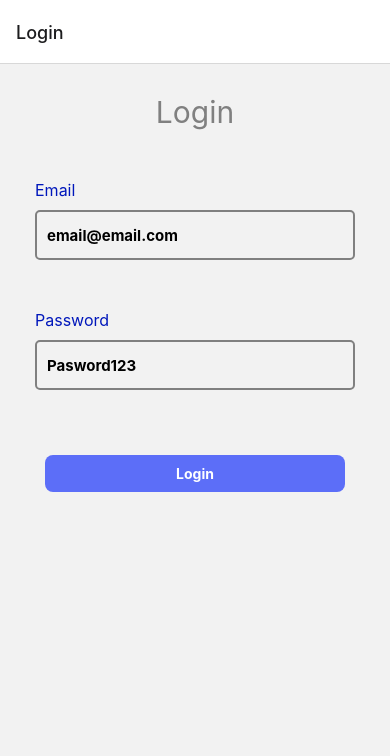
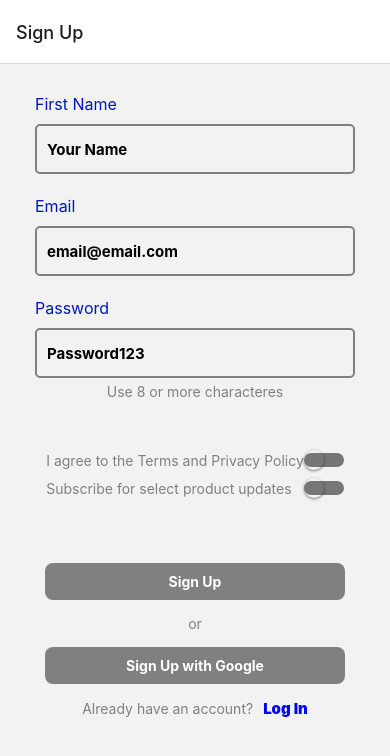
Before and after one commit to BrightCoders-Institute/s4a1-reservaci-n-de-vuelos-s4a1-reservacion-de-vuelos-team-5, a React Native app: screen / in a window 390 px wide. Shown: the top 756 px of the page. Built offline with nearby package versions, Linux system fonts and the light colour scheme.

Commit message:
Login works now (insert carlos@gmail.com and Pass1234), SignUp screen redirect you to login, LogIn screen redirect you to home when logged

```diff
--- a/src/components/LoginButton.tsx
+++ b/src/components/LoginButton.tsx
@@ -1,22 +1,12 @@
-
-import {useNavigation} from '@react-navigation/native';
-import { StyleSheet, Text, View,TouchableOpacity } from 'react-native';
+import {StyleSheet, Text, View, TouchableOpacity} from 'react-native';
 import React from 'react';
-import { getAuth, signInWithEmailAndPassword } from "firebase/auth";
-import { getFirestore, doc, setDoc  } from 'firebase/firestore';
-
-
 
 interface LoginButtonProps {
   press: () => void;
 }
-const LoginButton : React.FC<LoginButtonProps> = ({press}) => {
-    const navegation = useNavigation();
-
+const LoginButton: React.FC<LoginButtonProps> = ({press}) => {
   return (
-        <TouchableOpacity
-          style={styles.Button}
-          onPress={press}>
+    <TouchableOpacity style={styles.Button} onPress={press}>
       <View style={[styles.containerButton]}>
         <Text style={styles.Btn_txt}>Login</Text>
       </View>
@@ -50,4 +40,4 @@ const LoginButton : React.FC<LoginButtonProps> = ({press}) => {
   },
 });
 
-export default LoginButton
+export default LoginButton;
--- a/src/navigate/Mainstack.tsx
+++ b/src/navigate/Mainstack.tsx
@@ -11,20 +11,42 @@ import HowManyScreen from '../screens/flight_log_screens/4_HowManyScreen';
 import FinalRegister from '../screens/flight_log_screens/5_FinalRegister';
 
 const Stack = createNativeStackNavigator();
-// options={{title: ''}}
-// options={{headerShown: false}}
 function MyStack() {
   return (
-    <Stack.Navigator initialRouteName='Login'>
-      <Stack.Screen name="SignUp" component={SignUp} options={{title: 'Sign Up'}}/>
-      <Stack.Screen name="Home" component={Home} options={{title: 'Home'}}/>
-      <Stack.Screen name="Login" component={Login} options={{title: 'Login'}}/>
+    <Stack.Navigator initialRouteName="Signup">
+      <Stack.Screen
+        name="SignUp"
+        component={SignUp}
+        options={{title: 'Sign Up'}}
+      />
+      <Stack.Screen name="Home" component={Home} options={{title: 'Home'}} />
+      <Stack.Screen name="Login" component={Login} options={{title: 'Login'}} />
       {/* 2dst */}
-      <Stack.Screen name="FromScreen" component={FromScreen} options={{title: 'From Screen'}}/>
-      <Stack.Screen name="ToScreen" component={ToScreen} options={{title: 'To Screen'}}/>
-      <Stack.Screen name="SelectDateScreen" component={SelectDateScreen} options={{title: 'To Screen'}}/>
-      <Stack.Screen name="HowManyScreen" component={HowManyScreen} options={{title: 'Select Date Screen'}}/>
-      <Stack.Screen name="FinalRegister" component={FinalRegister} options={{title: 'Final Register'}}/>
+      <Stack.Screen
+        name="FromScreen"
+        component={FromScreen}
+        options={{title: 'From Screen'}}
+      />
+      <Stack.Screen
+        name="ToScreen"
+        component={ToScreen}
+        options={{title: 'To Screen'}}
+      />
+      <Stack.Screen
+        name="SelectDateScreen"
+        component={SelectDateScreen}
+        options={{title: 'To Screen'}}
+      />
+      <Stack.Screen
+        name="HowManyScreen"
+        component={HowManyScreen}
+        options={{title: 'Select Date Screen'}}
+      />
+      <Stack.Screen
+        name="FinalRegister"
+        component={FinalRegister}
+        options={{title: 'Final Register'}}
+      />
     </Stack.Navigator>
   );
 }
--- a/src/screens/Login.tsx
+++ b/src/screens/Login.tsx
@@ -1,40 +1,35 @@
-import { StyleSheet, Text, View } from 'react-native'
-import React, {useState} from 'react'
-import SignUpInputItem from '../components/SignUpInputItem'
-import LoginButton from '../components/LoginButton'
-import { getAuth, signInWithEmailAndPassword } from 'firebase/auth'
-import firebase from '@react-native-firebase/app';
+import {StyleSheet, Text, View} from 'react-native';
+import React, {useState} from 'react';
+import SignUpInputItem from '../components/SignUpInputItem';
+import LoginButton from '../components/LoginButton';
 import auth from '@react-native-firebase/auth';
+import {useNavigation} from '@react-navigation/native';
 
 const Login = () => {
-    const [email, setEmail] = useState<string>('')
-    const [password, setPassword] = useState<string>('')
+  const [email, setEmail] = useState<string>('');
+  const [password, setPassword] = useState<string>('');
 
-    async function login(userEmail:string,userPassword:string) {
+  const navigation = useNavigation();
+
+  async function login(userEmail: string, userPassword: string) {
     try {
-      console.log(userPassword)
-      console.log(userEmail)
+      console.log(userPassword);
+      console.log(userEmail);
       if (!userEmail || !userPassword) {
-          console.error('El correo electrónico y la contraseña son obligatorios.');
+        console.error(
+          'El correo electrónico y la contraseña son obligatorios.',
+        );
         return;
       }
       await auth().signInWithEmailAndPassword(userEmail, userPassword);
-          console.log('Usuario ha iniciado sesión correctamente!');
-      } catch (error:any) {
-          // if (error.code === 'auth/email-already-in-use') {
-          //   console.log('That email address is already in use!');
-          // }
-
-          // if (error.code === 'auth/invalid-email') {
-          //   console.log('That email address is invalid!');
-          // }
-          console.error('Error al iniciar sesión:', error);
+    } catch (error: any) {
+      console.log('ERROR: ', error.toString());
     }
   }
 
   return (
-    <View style ={styles.view}>
-        <Text style = {styles.simpleText}>Login</Text>
+    <View style={styles.view}>
+      <Text style={styles.simpleText}>Log In</Text>
       <SignUpInputItem
         func={setEmail}
         placeholder="email@email.com"
@@ -48,13 +43,16 @@ const Login = () => {
         secure={false}
       />
       <LoginButton
-            press={ () =>login(email,password) }
+        press={() => {
+          login(email, password);
+          navigation.navigate('Home');
+        }}
       />
     </View>
-  )
-}
+  );
+};
 
-export default Login
+export default Login;
 
 const styles = StyleSheet.create({
   view: {
@@ -78,6 +76,5 @@ const styles = StyleSheet.create({
   simpleText: {
     color: 'grey',
     fontSize: 30,
-
   },
 });
--- a/src/screens/SignUp.tsx
+++ b/src/screens/SignUp.tsx
@@ -1,38 +1,38 @@
 import React, {useState} from 'react';
-import {Switch, StyleSheet, View, Text} from 'react-native';
+import {Switch, StyleSheet, View, Text, TouchableOpacity} from 'react-native';
 import SignUpButton from '../components/SignUpButton';
 import SignUpInputItem from '../components/SignUpInputItem';
-
+import {useNavigation} from '@react-navigation/native';
 
 function SignUp(): React.JSX.Element {
   const [isEnabled, setIsEnabled] = useState(false);
   const [isEnabled2, setIsEnabled2] = useState(false);
-  const [name, setName] = useState<string>("");
-  const [email, setEmail] = useState<string>("");
-  const [password, setPassword] = useState<string>("");
+  const [name, setName] = useState<string>('');
+  const [email, setEmail] = useState<string>('');
+  const [password, setPassword] = useState<string>('');
   const toggleSwitch = () => setIsEnabled(previousState => !previousState);
   const toggleSwitch2 = () => setIsEnabled2(previousState2 => !previousState2);
 
-
+  const navigation = useNavigation();
 
   return (
     <View style={styles.view}>
       <View style={styles.inputsView}>
         <SignUpInputItem
-          func={ setName}
+          func={setName}
           placeholder="Your Name"
           title="First Name"
           secure={false}
         />
         <SignUpInputItem
-          func={ setEmail}
+          func={setEmail}
           placeholder="email@email.com"
           title="Email"
           secure={false}
-          />
+        />
         <View style={{display: 'flex', alignItems: 'center', gap: 5}}>
           <SignUpInputItem
-            func={ setPassword}
+            func={setPassword}
             placeholder="Password123"
             title="Password"
             secure={true}
@@ -66,19 +66,30 @@ function SignUp(): React.JSX.Element {
       </View>
 
       <View style={styles.buttonsView}>
-        <SignUpButton title="Sign Up"
-          password={password}
-          email= {email}
-        />
+        <SignUpButton title="Sign Up" password={password} email={email} />
         <Text style={styles.simpleText}>or</Text>
         <SignUpButton
-        password={password}
-        email= {email}
-        title="Sign Up with Google" />
+          password={password}
+          email={email}
+          title="Sign Up with Google"
+        />
 
-        <Text style={styles.simpleText}>
-          Already have an account? <Text style={{color: 'blue'}}>Log In</Text>
-        </Text>
+        <View
+          style={{
+            display: 'flex',
+            flexDirection: 'row',
+            gap: 10,
+            alignItems: 'center',
+          }}>
+          <Text style={styles.simpleText}>Already have an account?</Text>
+          <TouchableOpacity onPress={() => navigation.navigate('Login')}>
+            <View>
+              <Text style={{color: 'blue', fontSize: 15, fontWeight: '900'}}>
+                Log In
+              </Text>
+            </View>
+          </TouchableOpacity>
+        </View>
       </View>
     </View>
   );
--- a/src/screens/flight_log_screens/5_FinalRegister.tsx
+++ b/src/screens/flight_log_screens/5_FinalRegister.tsx
@@ -26,17 +26,18 @@ export default function FinalRegister({route}) {
       </View>
       <View style={styles.btn}>
         <TouchableOpacity
-          onPress={
-            [usersCollection.add({
-              Vuelos: {origen :origin, destino: destiny, fecha: date, pasajeros: passengers}
+          onPress={[
+            usersCollection.add({
+              Vuelos: {
+                origen: origin,
+                destino: destiny,
+                fecha: date,
+                pasajeros: passengers,
+              },
             }),
-            navigation.navigate('Home')]
-          }
-
-        >
-
-        </TouchableOpacity>
-
+            navigation.navigate('Home'),
+          ]}
+        />
       </View>
     </View>
   );
```
Also changed, not shown: src/components/SignUpButton.tsx (+14 -16 lines), src/screens/Home.tsx (+11 -9 lines). Lines whose indentation alone changed are shown as unchanged.
